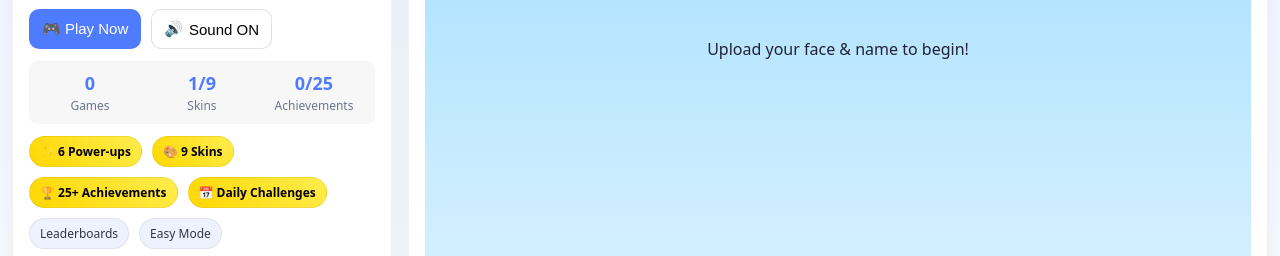
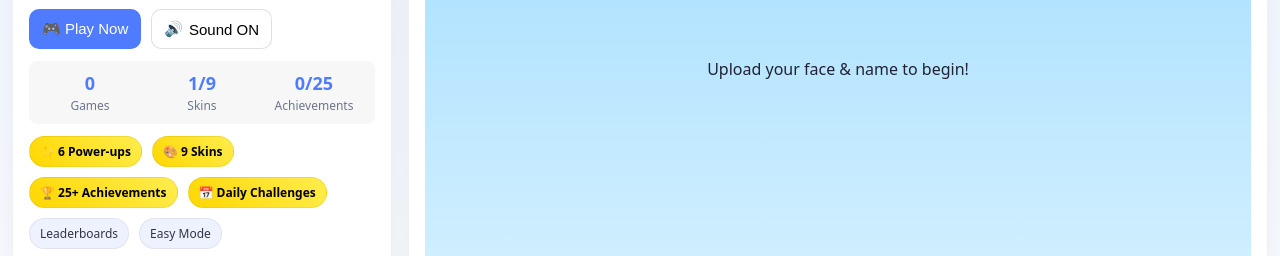
Before and after one commit to josh987123/faceflappy, a website: page index.html in a window 1280 px wide. Shown: the part 486-742 px from the top of the page. Drawn offline with Linux system fonts and the light colour scheme.

Commit message:
Update index.html

```diff
--- a/index.html
+++ b/index.html
@@ -20,7 +20,11 @@
       --gold:#ffd700; --achievement:#9c27b0;
     }
     * { box-sizing:border-box }
-    html,body { height:100%; margin:0 }
+    html, body {
+  height: 100%;
+  margin: 0;
+  overflow: hidden; /* stops inner page scrolling */
+}
     body {
       font-family: ui-sans-serif, system-ui, -apple-system, Segoe UI, Roboto, "Helvetica Neue", Arial;
       color:var(--ink);
@@ -173,33 +177,15 @@
       to { opacity: 1; transform: translateY(0); }
     }
 
-    .stage {
+.stage {
   position: relative;
-  height: 80vh;        /* default: 80% of viewport */
-  min-height: 500px;   /* always at least this tall */
+  height: 100%;       /* fill iframe height */
+  max-height: 100%;   /* don’t exceed parent */
+  min-height: 0;      /* allow shrinking */
   border-radius: 16px;
   overflow: hidden;
   border: 1px solid var(--border);
   transition: all 0.5s ease;
-}
-
-    /* Desktop / larger screens */
-@media (min-width: 768px) {
-  .stage {
-    height: 90vh;       /* almost full screen height */
-    max-height: none;   /* remove 800px clamp */
-    min-height: 700px;  /* don’t let it shrink too small */
-  }
-}
-
-/* Phones / small screens */
-@media (max-width: 767px) {
-  .stage {
-    height: 100dvh;     /* fill mobile viewport dynamically */
-    max-height: 100vh;  /* prevent infinite scroll bug */
-    min-height: 500px;
-    border-radius: 0;   /* optional: edge-to-edge on phones */
-  }
 }
 
     canvas#game { width:100%; height:100%; display:block; background:linear-gradient(#92d7ff,#e4f6ff); cursor: pointer; }
```
